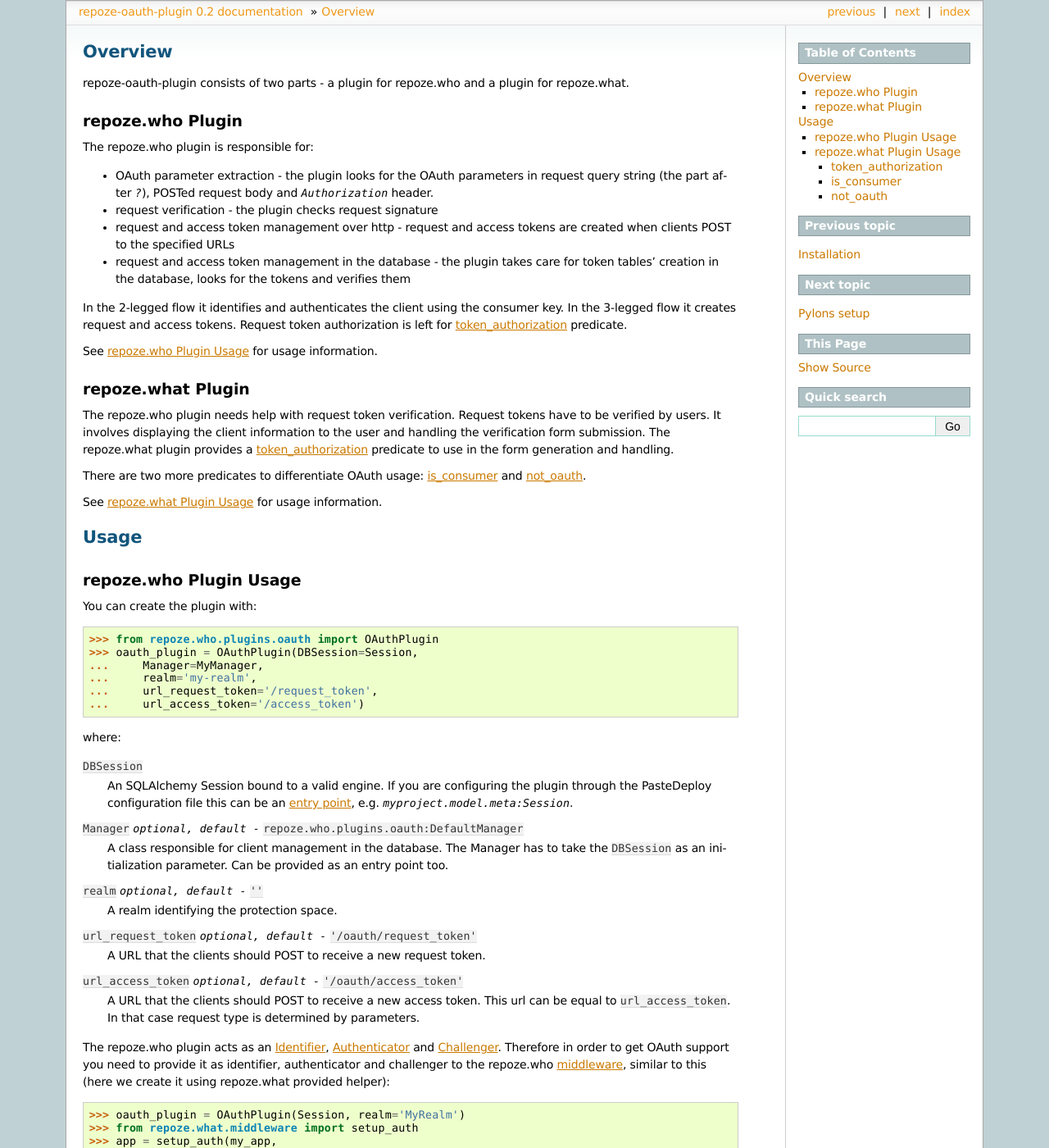
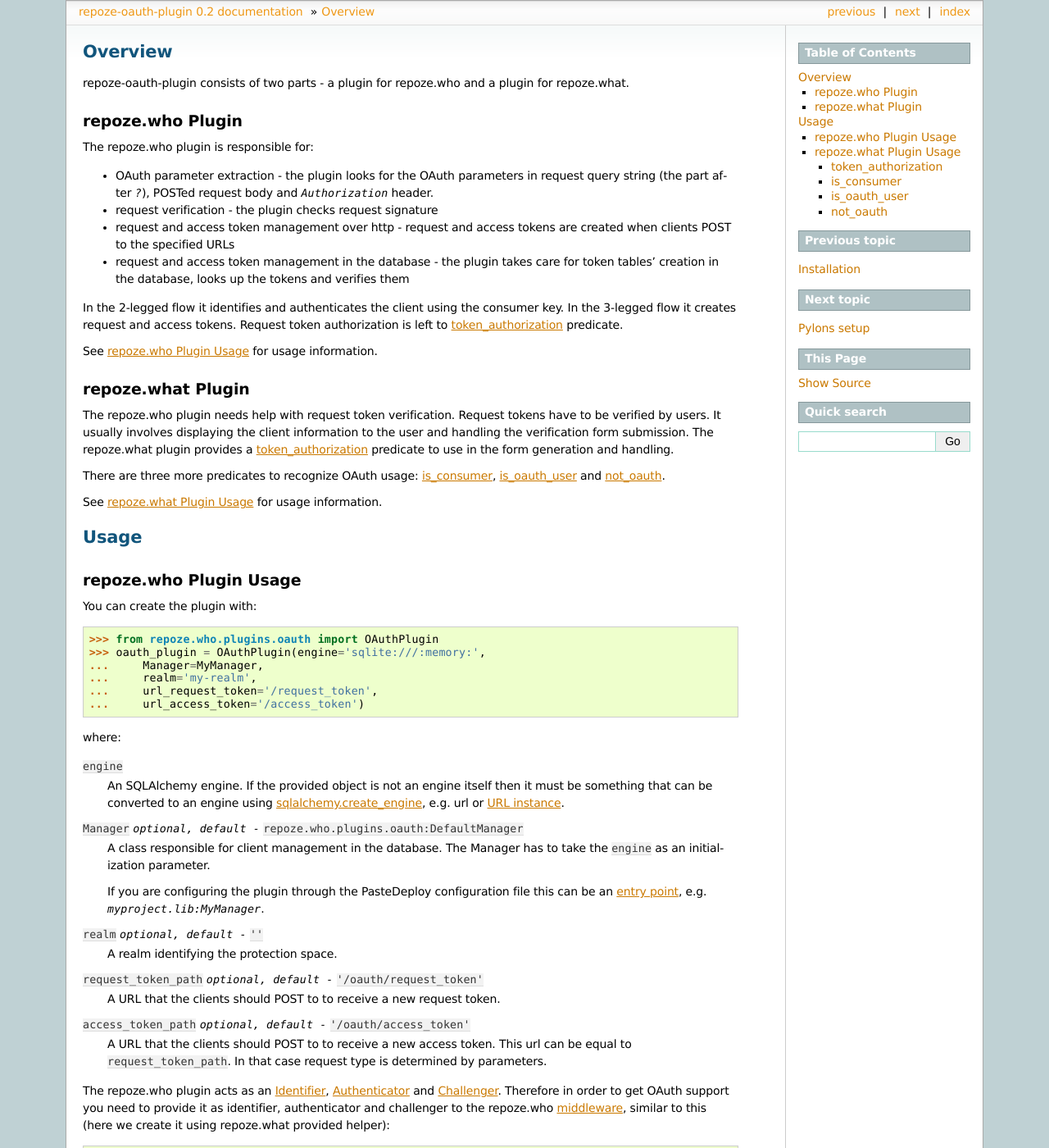
Before and after one commit to kaukas/repoze-oauth-plugin, a Sphinx documentation site: the page built from doc/usage.rst, in a window 1280 px wide and 1400 px high. Shown: the whole window at 82% size. Built offline with Sphinx 7.4.7, drawn with Linux system fonts in a browser that asks for light colours; some of the changed text lies outside the part shown.

Commit message:
Core documentation updated
is_oauth_user documented.

DefaultManager now passes anything it gets to a create_engine method if it's not
an engine already.

```diff
--- a/doc/usage.rst
+++ b/doc/usage.rst
@@ -20,12 +20,12 @@
   created when clients POST to the specified URLs
 
 * request and access token management in the database - the plugin takes care
-  for token tables' creation in the database, looks for the tokens and verifies
+  for token tables' creation in the database, looks up the tokens and verifies
   them
 
 In the 2-legged flow it identifies and authenticates the client using the
 consumer key. In the 3-legged flow it creates request and access tokens. Request
-token authorization is left for :ref:`token_authorization` predicate.
+token authorization is left to :ref:`token_authorization` predicate.
 
 See :ref:`who-usage` for usage information.
 
@@ -33,13 +33,13 @@
 ------------------
 
 The repoze.who plugin needs help with request token verification. Request tokens
-have to be verified by users. It involves displaying the client information to
-the user and handling the verification form submission. The repoze.what plugin
-provides a :ref:`token_authorization` predicate to use in the form generation
-and handling.
+have to be verified by users. It usually involves displaying the client
+information to the user and handling the verification form submission. The
+repoze.what plugin provides a :ref:`token_authorization` predicate to use in the
+form generation and handling.
 
-There are two more predicates to differentiate OAuth usage: :ref:`is_consumer`
-and :ref:`not_oauth`.
+There are three more predicates to recognize OAuth usage: :ref:`is_consumer`,
+:ref:`is_oauth_user` and :ref:`not_oauth`.
 
 See :ref:`what-usage` for usage information.
 
@@ -54,7 +54,7 @@
 You can create the plugin with::
 
     >>> from repoze.who.plugins.oauth import OAuthPlugin
-    >>> oauth_plugin = OAuthPlugin(DBSession=Session,
+    >>> oauth_plugin = OAuthPlugin(engine='sqlite:///:memory:',
     ...     Manager=MyManager,
     ...     realm='my-realm',
     ...     url_request_token='/request_token',
@@ -62,25 +62,27 @@
 
 where:
 
-``DBSession``
-    An SQLAlchemy Session bound to a valid engine. If you are configuring the
-    plugin through the PasteDeploy configuration file this can be an `entry
-    point`_, e.g. `myproject.model.meta:Session`.
+``engine``
+    An SQLAlchemy engine. If the provided object is not an engine itself then it
+    must be something that can be converted to an engine using
+    sqlalchemy.create_engine_, e.g. url or `URL instance`_.
 
 ``Manager`` `optional, default -` ``repoze.who.plugins.oauth:DefaultManager``
     A class responsible for client management in the database. The Manager has
-    to take the ``DBSession`` as an initialization parameter. Can be provided as
-    an entry point too.
+    to take the ``engine`` as an initialization parameter.
+
+    If you are configuring the plugin through the PasteDeploy configuration file
+    this can be an `entry point`_, e.g. `myproject.lib:MyManager`.
 
 ``realm`` `optional, default -` ``''``
     A realm identifying the protection space.
 
-``url_request_token`` `optional, default -` ``'/oauth/request_token'``
-    A URL that the clients should POST to receive a new request token.
+``request_token_path`` `optional, default -` ``'/oauth/request_token'``
+    A URL that the clients should POST to to receive a new request token.
 
-``url_access_token`` `optional, default -` ``'/oauth/access_token'``
-    A URL that the clients should POST to receive a new access token. This url
-    can be equal to ``url_access_token``. In that case request type is
+``access_token_path`` `optional, default -` ``'/oauth/access_token'``
+    A URL that the clients should POST to to receive a new access token. This
+    url can be equal to ``request_token_path``. In that case request type is
     determined by parameters.
 
 The repoze.who plugin acts as an Identifier_, Authenticator_ and Challenger_.
@@ -88,7 +90,7 @@
 authenticator and challenger to the repoze.who middleware_, similar to this
 (here we create it using repoze.what provided helper)::
 
-    >>> oauth_plugin = OAuthPlugin(Session, realm='MyRealm')
+    >>> oauth_plugin = OAuthPlugin('sqlite:///:memory:', realm='MyRealm')
     >>> from repoze.what.middleware import setup_auth
     >>> app = setup_auth(my_app,
     ...     group_adapters=my_group_adapters,
@@ -101,7 +103,7 @@
 However, usually you would use some higher level middleware maker. Let's take
 repoze.what-quickstart_ as an example::
 
-    >>> oauth_plugin = OAuthPlugin(Session, realm='MyRealm')
+    >>> oauth_plugin = OAuthPlugin('sqlite:///:memory:', realm='MyRealm')
     >>> from repoze.what.plugins.quickstart import setup_sql_auth
     >>> app = setup_sql_auth(app, User, Group, Permission, Session,
     ...     identifiers=[('oauth', oauth_plugin)],
@@ -170,7 +172,7 @@
             # Step 4. The user POSTs the form. Take the token_key from the POST
             # parameters
             token_key = environ.POST['oauth_token']
-            # The userid lives in repoze identity
+            # The userid usually lives in repoze identity
             userid = environ['repoze.who.identity']['repoze.who.userid']
             # token_authorization stores a request verification and callback
             # maker function in the environment
@@ -194,7 +196,7 @@
 is_consumer
 ^^^^^^^^^^^
 
-``is_consumer()`` is a predicate that checks whether the current user is a
+``is_consumer`` is a predicate that checks whether the current user is a
 consumer acting on behalf of itself (2-legged flow)::
 
     >>> from repoze.what.plugins.oauth import is_consumer
@@ -208,13 +210,35 @@
 
     >>> p = is_consumer(consumer_key='my-app')
 
+This predicate will not allow consumers to pass in a 3-legged flow (use
+:ref:`is_oauth_user`).
+
+.. _is_oauth_user:
+
+is_oauth_user
+^^^^^^^^^^^^^
+
+``is_oauth_user`` is a predicate that checks whether the current user is a
+consumer acting on behalf of a user (3-legged flow)::
+
+    >>> from repoze.what.plugins.oauth import is_oauth_user
+    >>> p = is_oauth_user()
+    >>> p.check_authorization(environ)
+    Traceback (most recent call last):
+    ...
+    repoze.what.predicates.NotAuthorizedError: The current user must be a consumer acting on behalf of a user
+
+You can ask for a particular consumer and/or particular user::
+
+    >>> p = is_consumer(userid='some-user', consumer_key='my-app')
+
 .. _not_oauth:
 
 not_oauth
 ^^^^^^^^^
 
-``not_oauth()`` is a predicate that denies access through OAuth. All other
-methods are allowed (even anonymous!)::
+``not_oauth`` is a predicate that denies access through OAuth. All other methods
+are allowed (even anonymous!)::
 
     >>> from repoze.what.plugins.oauth import not_oauth
     >>> p = not_oauth()
@@ -224,6 +248,8 @@
     repoze.what.predicates.NotAuthorizedError: Access through OAuth forbidden
     >>> p.check_authorization({})   # Empty environ, no user - ok!
 
+.. _sqlalchemy.create_engine: http://www.sqlalchemy.org/docs/05/reference/sqlalchemy/connections.html?highlight=engine#sqlalchemy.create_engine
+.. _URL instance: http://www.sqlalchemy.org/docs/05/reference/sqlalchemy/connections.html?highlight=engine#sqlalchemy.engine.url.URL
 .. _entry point: http://peak.telecommunity.com/DevCenter/setuptools#entry-points
 .. _Identifier: http://static.repoze.org/whodocs/narr.html#identifier-plugins
 .. _Authenticator: http://static.repoze.org/whodocs/narr.html#authenticator-plugins
```
Also changed, not shown: other parts of doc/usage.rst (+5 -5 lines), 1 other file.
